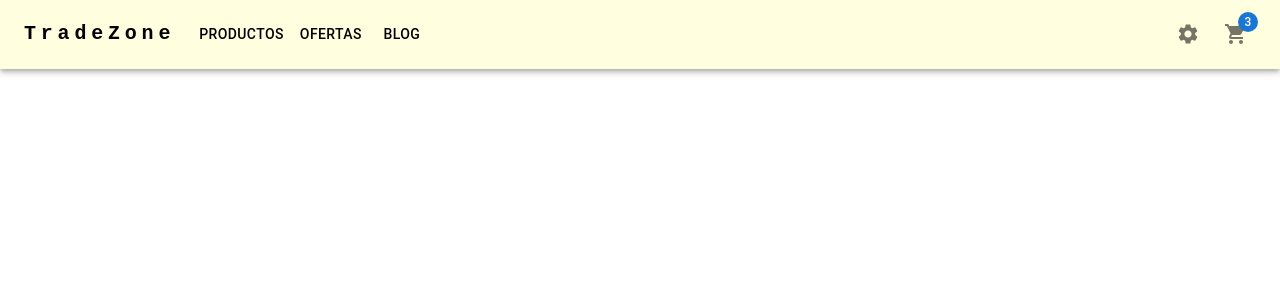
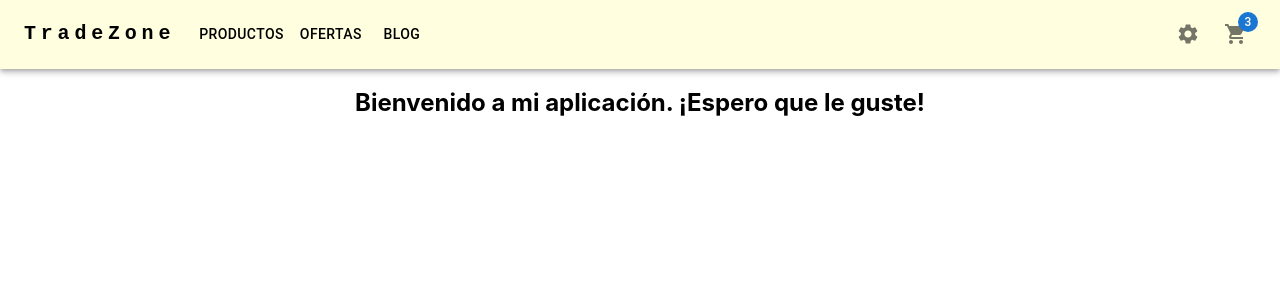
Before and after one commit to QuiqueCherot/React_Ecommerce, a React (Create React App) app: page / in a window 1280 px wide. Shown: the top 300 px of the page. Built offline with nearby package versions, Linux system fonts and the light colour scheme.

Commit message:
Adicioné ItemListContainer para displayar un msj en index.

```diff
--- a/src/App.js
+++ b/src/App.js
@@ -1,5 +1,5 @@
 import './App.css';
-import Home from './components/pages/home';
+import Home from '../src/pages/home/index.jsx';
 
 function App() {
   return (
--- /dev/null
+++ b/src/components/ItemListContainer/itemListContainer.jsx
@@ -0,0 +1,12 @@
+import React from 'react'
+
+const ItemListContainer = ({ greeting }) => {
+    return (
+      <div>
+        <h2>{greeting}</h2>
+        {/* Otros componentes y contenido relacionado */}
+      </div>
+    );
+};
+
+export default ItemListContainer;
--- a/src/components/NavBar/navBar.jsx
+++ b/src/components/NavBar/navBar.jsx
@@ -10,7 +10,7 @@ import Container from '@mui/material/Container';
 import Button from '@mui/material/Button';
 import Tooltip from '@mui/material/Tooltip';
 import MenuItem from '@mui/material/MenuItem';
-import CartWidget from '../CartWidget/cartwidget';
+import CartWidget from '../CartWidget/CartWidget';
 import SettingsIcon from '@mui/icons-material/Settings';
 
 const pages = ['Productos', 'Ofertas', 'Blog'];
--- a/src/components/pages/home/index.jsx
+++ /dev/null
@@ -1,13 +0,0 @@
-import React from 'react';
-import NavBar from '../../NavBar/navBar';
-
-const Home = () => {
-    return (
-        <div>
-            <NavBar/>
-        </div>
-
-    )
-}
-
-export default Home;
--- /dev/null
+++ b/src/pages/home/index.jsx
@@ -0,0 +1,15 @@
+import React from 'react';
+import NavBar from '../../components/NavBar/navBar';
+import ItemListContainer from '../../components/ItemListContainer/itemListContainer';
+
+const Home = () => {
+    return (
+        <div>
+            <NavBar/>
+            <ItemListContainer greeting={'Bienvenido a mi aplicación. ¡Espero que le guste!'}/>
+        </div>
+
+    )
+}
+
+export default Home;
```
